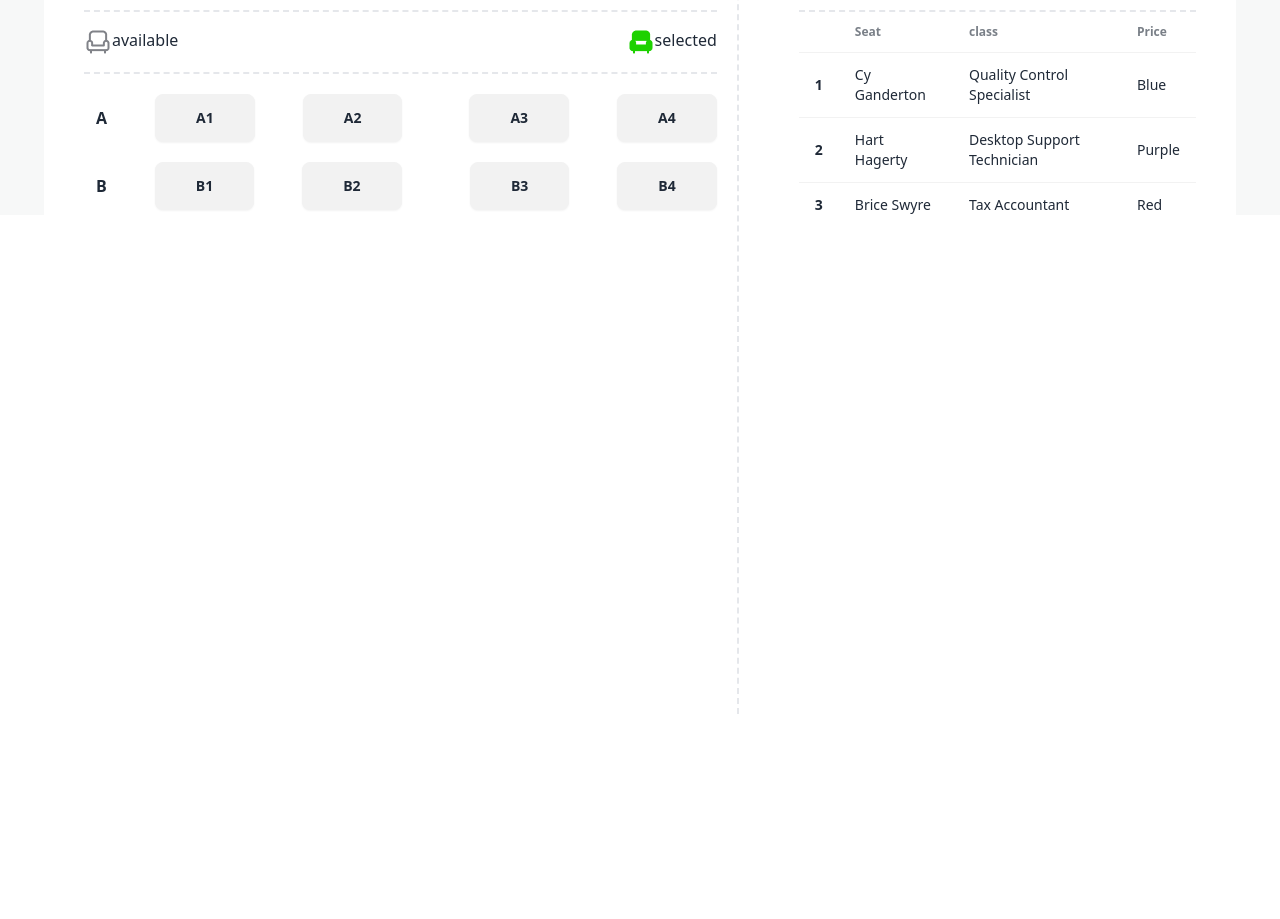
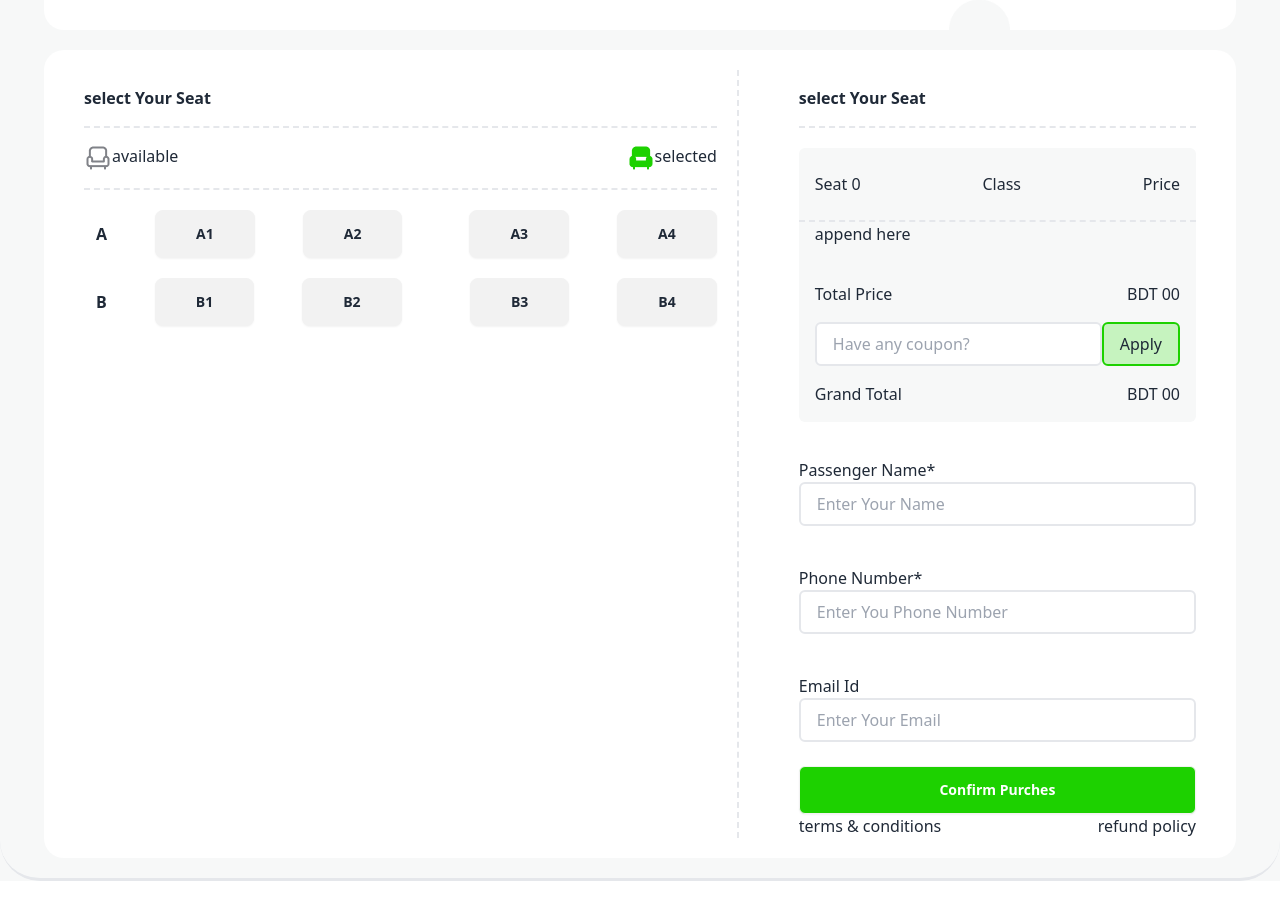
Before and after one commit to MdEmon1346/assignment-5, a plain HTML site: page index.html in a window 1280 px wide. Shown: the part 1657-2576 px from the top of the page. Before the commit the page ends 2391 px from the top, so only its background shows below. Drawn offline with nearby package versions, Linux system fonts and the light colour scheme.

Commit message:
fron done

```diff
--- a/index.html
+++ b/index.html
@@ -13,10 +13,12 @@
     />
     <script src="https://cdn.tailwindcss.com"></script>
   </head>
-  <body class="bg-[# bg-[#F7F8F8]]">
-    <header class="container mx-auto mt-8">
-      <nav>
-        <div class="navbar bg-base-100 justify-center items-center">
+  <body class="bg-[#F7F8F8]">
+    <header class="container mx-auto">
+      <nav class="bg-[#F7F8F8]">
+        <div
+          class="navbar bg-base-100 bg-[#F7F8F8] justify-center items-center"
+        >
           <div class="navbar-start">
             <div class="dropdown">
               <div tabindex="0" role="button" class="btn btn-ghost lg:hidden">
@@ -78,7 +80,7 @@
               journeys.
             </p>
             <button class="btn font-bold text-black bg-[#1DD100]">
-              Buy Tickets
+              <a href="#main-div">Buy Tickets </a>
             </button>
           </div>
         </div>
@@ -88,7 +90,7 @@
       <h1 class="text-5xl font-extrabold mt-5 text-center">
         Best Offer For You
       </h1>
-      <section class="container mx-auto flex gap-5 justify-between mt-5">
+      <section class="container mx-auto flex gap-5 justify-between mt-16">
         <div class="bg-[#FFBF0F] flex flex-1 rounded-[20px]">
           <div class="flex flex-col flex-1 text-center justify-center">
             <h1 class="font-extrabold text-4xl">15% OFF</h1>
@@ -114,7 +116,7 @@
           </div>
         </div>
       </section>
-      <div class="w-full text-center my-5">
+      <div class="w-full text-center my-16">
         <button
           class="btn border-[#1DD100] font-bold text-[#1DD100] bg-[#c6f3bf]"
         >
@@ -125,7 +127,8 @@
 
     <!-- ticket booking section -->
     <section
-      class="h-screen border-t-[3px] rounded-t-[40px] border-t-[#1DD100] bg-[#F7F8F8]"
+      id="main-div"
+      class="container mx-auto border-t-[3px] border-b-[3px] rounded-b-[40px] rounded-t-[40px] border-t-[#1DD100] mb-10 mt-20"
     >
       <div class="mt-10">
         <h1 class="text-4xl font-bold text-center my-5">Hanif Paribahan</h1>
@@ -193,7 +196,7 @@
         </div>
       </div>
       <!-- main seat big div -->
-      <div class="bg-white flex flex-1 rounded-[20px] my-5 mx-11 h-screen">
+      <div class="bg-white flex flex-1 rounded-[20px] my-5 mx-11">
         <!-- left side div for only seat -->
         <div class="m-5 px-5 w-[65%] border-r-2 border-dashed">
           <div class="border-b-2 border-dashed py-4">
@@ -256,41 +259,82 @@
           </div>
           <!-- full right side all info div -->
           <div>
-            <div class="overflow-x-auto">
-              <table class="table">
-                <!-- head -->
-                <thead>
-                  <tr>
-                    <th></th>
-                    <th>Seat</th>
-                    <th>class</th>
-                    <th>Price</th>
-                  </tr>
-                </thead>
-                <tbody>
-                  <!-- row 1 -->
-                  <tr>
-                    <th>1</th>
-                    <td>Cy Ganderton</td>
-                    <td>Quality Control Specialist</td>
-                    <td>Blue</td>
-                  </tr>
-                  <!-- row 2 -->
-                  <tr>
-                    <th>2</th>
-                    <td>Hart Hagerty</td>
-                    <td>Desktop Support Technician</td>
-                    <td>Purple</td>
-                  </tr>
-                  <!-- row 3 -->
-                  <tr>
-                    <th>3</th>
-                    <td>Brice Swyre</td>
-                    <td>Tax Accountant</td>
-                    <td>Red</td>
-                  </tr>
-                </tbody>
-              </table>
+            <div class="bg-[#F7F8F8] rounded-md my-5">
+              <div class="flex justify-between py-4 border-b-2 border-dashed">
+                <h3 class="py-2 px-4 rounded-md">Seat 0</h3>
+                <h3 class="py-2 px-4 rounded-md">Class</h3>
+                <h3 class="py-2 px-4 rounded-md">Price</h3>
+              </div>
+              <!-- empty div to append  seat and price -->
+              <div class="px-4">
+                <h1>append here</h1>
+              </div>
+
+              <div class="px-4 rounded-md my-5">
+                <div class="flex justify-between py-4">
+                  <div class="">
+                    <h3>Total Price</h3>
+                  </div>
+                  <div class="">
+                    <h3>BDT 00</h3>
+                  </div>
+                </div>
+                <!-- coupn applied -->
+                <div class="w-full flex">
+                  <input
+                    class="border-2 py-2 px-4 rounded-md bg-white mr-0 w-full"
+                    placeholder="Have any coupon?"
+                    type="text"
+                  />
+                  <button
+                    class="py-2 px-4 bg-[#c6f3bf] border-2 rounded-md border-[#1DD100]"
+                  >
+                    Apply
+                  </button>
+                </div>
+                <div class="flex justify-between py-4">
+                  <div class="">
+                    <h3>Grand Total</h3>
+                  </div>
+                  <div class="">
+                    <h3>BDT 00</h3>
+                  </div>
+                </div>
+              </div>
+            </div>
+            <!-- form div -->
+            <div>
+              <div class="w-full my-2 py-4">
+                <h1>Passenger Name*</h1>
+                <input
+                  class="border-2 py-2 px-4 rounded-md bg-white mr-0 w-full"
+                  placeholder="Enter Your Name"
+                  type="text"
+                />
+              </div>
+              <div class="w-full my-2 py-4">
+                <h1>Phone Number*</h1>
+                <input
+                  class="border-2 py-2 px-4 rounded-md bg-white mr-0 w-full"
+                  placeholder="Enter You Phone Number"
+                  type="text"
+                />
+              </div>
+              <div class="w-full my-2 py-4">
+                <h1>Email Id</h1>
+                <input
+                  class="border-2 py-2 px-4 rounded-md bg-white mr-0 w-full"
+                  placeholder="Enter Your Email"
+                  type="text"
+                />
+              </div>
+              <button class="text-white btn btn-block rounded-md bg-[#1DD100]">
+                Confirm Purches
+              </button>
+              <div class="justify-between flex">
+                <div><a href="">terms & conditions</a></div>
+                <div><a href="">refund policy</a></div>
+              </div>
             </div>
           </div>
         </div>
```
